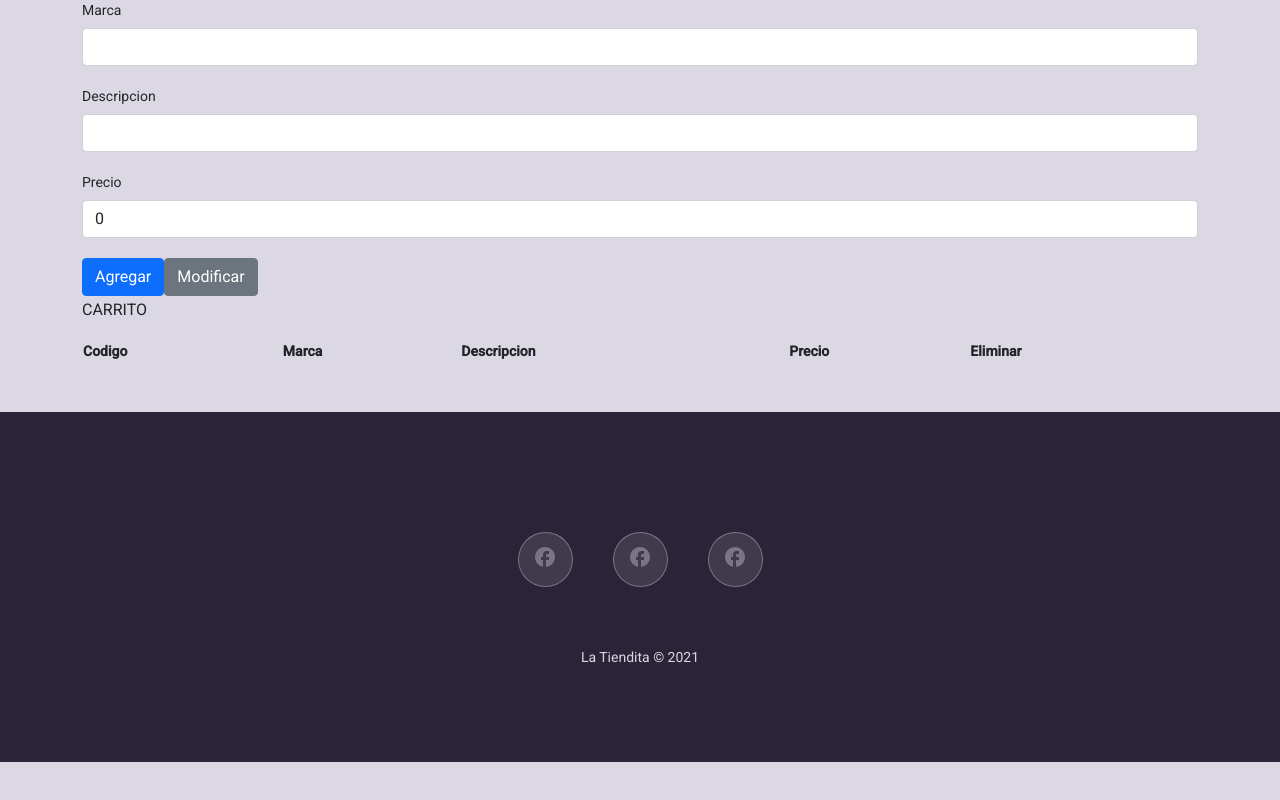
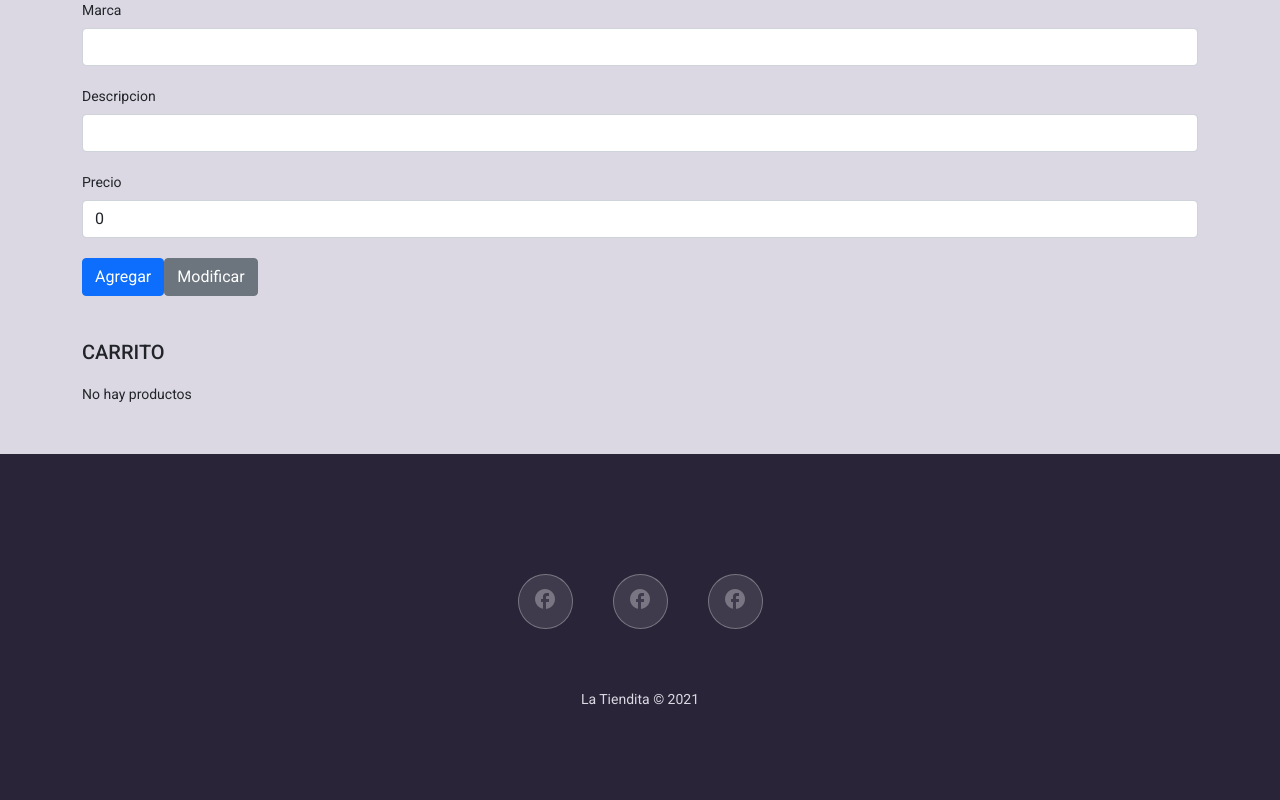
Before and after one commit to blackdog123/Evaluacion-front-end, an Angular app: page / in a window 1280 px wide. Shown: the part 676-1476 px from the top of the page. Before the commit the page ends 1438 px from the top, so only its background shows below. Built offline with nearby package versions, Linux system fonts and the light colour scheme.

Commit message:
se agrega carrito

```diff
--- a/src/app/productos/productos.component.html
+++ b/src/app/productos/productos.component.html
@@ -50,11 +50,12 @@
   <button (click)="agregar()" class="btn btn-primary">Agregar</button>
   <button (click)="modificar()" class="btn btn-secondary">Modificar</button>
 </div>
-
+<br><br>
 
 <!--Tabla de carrito-->
-<h3>CARRITO</h3>
-<table class="table">
+<h2>CARRITO</h2>
+
+<table class="table" *ngIf="hayproductos(); else sinProductos">
   <thead>
     <th>Codigo</th>
     <th>Marca</th>
@@ -75,6 +76,8 @@
   </tbody>
 </table>
 
+<ng-template #sinProductos><p>No hay productos</p></ng-template>
+
 
 
 </div>
--- a/src/app/productos/productos.component.ts
+++ b/src/app/productos/productos.component.ts
@@ -35,7 +35,9 @@ export class ProductosComponent implements OnInit {
   ngOnInit(): void {
   }
 
-
+  hayproductos(){
+    return this.carrito.length != 0;
+  }
 
   eliminar(codigo:number) {
     for(let i = 0; i < this.productos.length; i++) {
```
